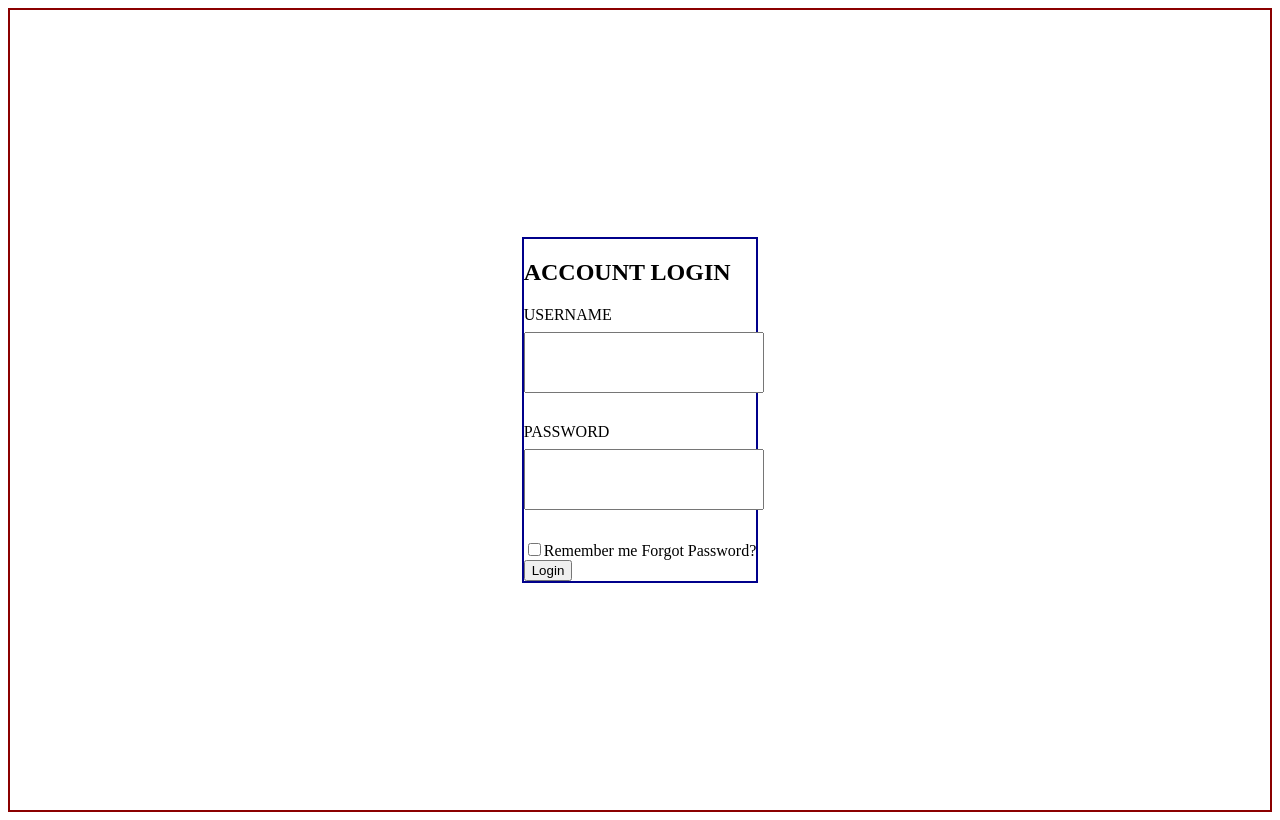
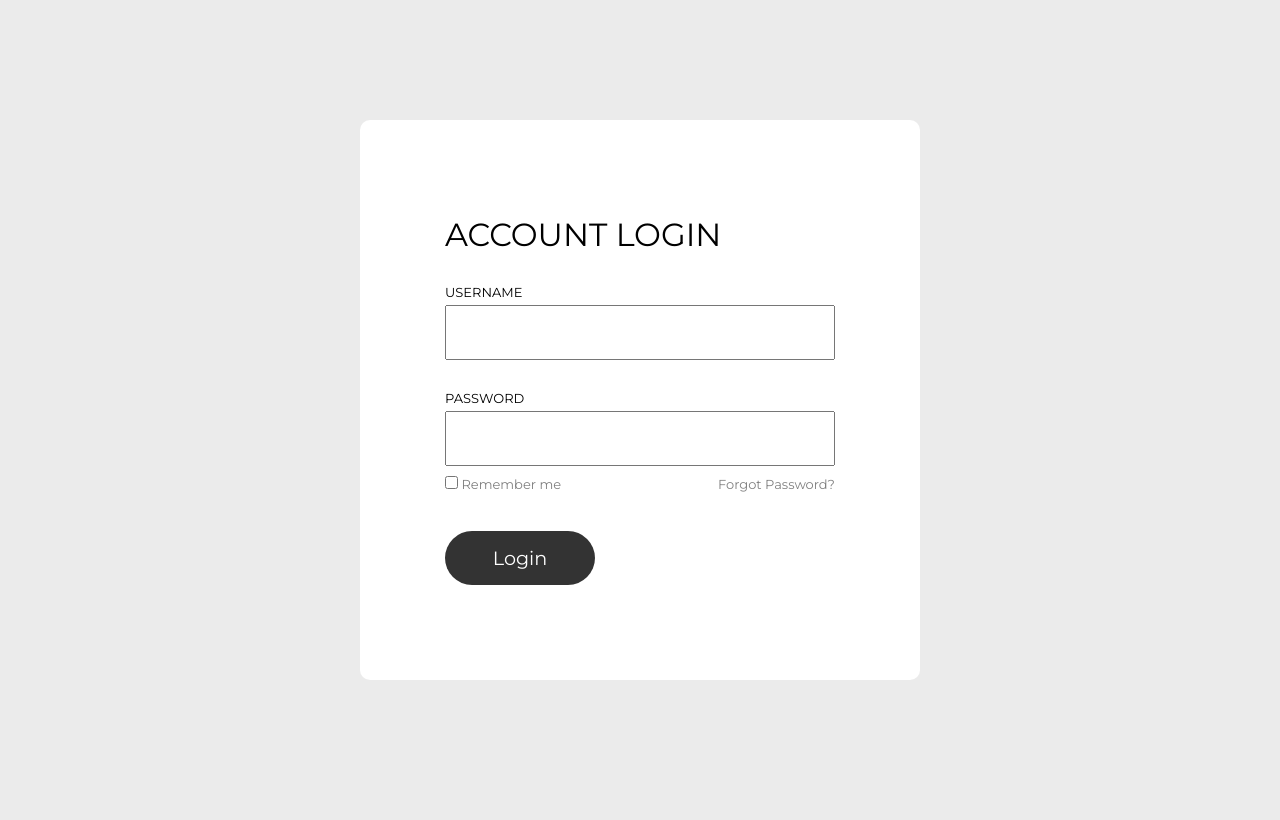
Before and after one commit to DhurimZz/InxhineriWeb-it-Projekti-, a PHP site: page /LoginForm.html in a window 1280 px wide. After the commit the page ends 680 px from the top, so only its background shows below. Run offline with PHP 8.4, Linux system fonts and the light colour scheme.

Commit message:
Future ##8
-Rregullimi i LoginForm-es:
+shtimi i disa kontinjerave;
+ shtimi i tekstit,butonit dhe input-av.

```diff
--- a/LoginForm.css
+++ b/LoginForm.css
@@ -1,23 +1,75 @@
-.body {
-    background-color: #ebebeb;
+* {
+    padding: 0;
+    margin: 0;
+    box-sizing: border-box;
+    font-family: 'Montserrat', sans-serif;
 }
 .container {
-    border: 2px solid darkred;
     height: 100vh;
     display: flex;
     justify-content: center;
     align-items: center;
+    background-color: #ebebeb;
 }
-.container-1 {
+.container-loginform {
+    background:#fff;
+    width: 560px;
+    height: 560px;
+    padding-right: 85px;
+    padding-left: 85px;
+    padding-top: 55px;
+    padding-bottom: 55px;
+    border-radius: 10px;
+    display: flex;
+    align-items: center;
 
-    border: 2px solid darkblue;
 }
-.container-1-input {
+.container-loginform-items {
+    width: 100%;
+    display: flex;
+    flex-direction: column;
+}
+.loginform-title {
+    font-size: xx-large;
+
+}
+.loginform-input {
     width: 100%;
     height: 55px;
-    margin-top: 8px;
-    margin-bottom: 30px;
-}
-.container-1-pass {
+    font-size: 18px;
+    padding: 0 25px;
 
 }
+.loginform-usernamepassword {
+    margin-top: 30px;
+    margin-bottom: 5px;
+    font-size: small;
+
+}
+.loginform-checkbox {
+    display: flex;
+    justify-content: space-between;
+    cursor: pointer;
+    font-size: small;
+    color: grey;
+    margin-top: 10px;
+}
+.container-loginform-button {
+    margin-top: 10%;
+}
+.loginform-button {
+    width: 150px;
+    padding: 15px;
+    border-radius: 27px;
+    font-size: larger;
+    cursor: pointer;
+    background-color: #333;
+    color: white;
+    border: 0;
+    transition: 0.5s;
+
+
+}
+.loginform-button:hover {
+    background-color:green ;
+}
--- a/LoginForm.html
+++ b/LoginForm.html
@@ -7,28 +7,33 @@
     <meta name="viewport" content="width=device-width, initial-scale=1.0">
     <title>Log in</title>
     <link rel="stylesheet" href="LoginForm.css">
+    <link rel="preconnect" href="https://fonts.googleapis.com">
+    <link rel="preconnect" href="https://fonts.gstatic.com" crossorigin>
+    <link href="https://fonts.googleapis.com/css2?family=Montserrat:wght@300;400;500;600;700&display=swap"
+        rel="stylesheet">
 
 </head>
 
-<body >
+<body>
 
     <div class="container">
-        <div class="container-1">
-            <h2>ACCOUNT LOGIN</h2>
-            <span>USERNAME</span><br>
-            <input type="text" class="container-1-input"><br>
-            <span class="container-1-pass">PASSWORD</span><br>
-            <input type="password" class="container-1-input">
-            <div>
-                <input type="checkbox"><span>Remember me</span>
-                <span>Forgot Password?</span>
-            </div>
-            <div>
-                <button>Login</button>
+        <div class="container-loginform">
+            <div class="container-loginform-items">
+                <span class="loginform-title">ACCOUNT LOGIN</span>
+                <span class="loginform-usernamepassword">USERNAME</span>
+                <input type="text" class="loginform-input">
+                <span class="loginform-usernamepassword">PASSWORD</span>
+                <input type="password" class="loginform-input">
+                <div class="loginform-checkbox">
+                    <label> <input type="checkbox" > Remember me</label>
+                    <span>Forgot Password?</span>
+                </div>
+                <div class="container-loginform-button">
+                    <button class="loginform-button">Login</button>
+                </div>
             </div>
         </div>
     </div>
-
 </body>
 
 </html>
```
